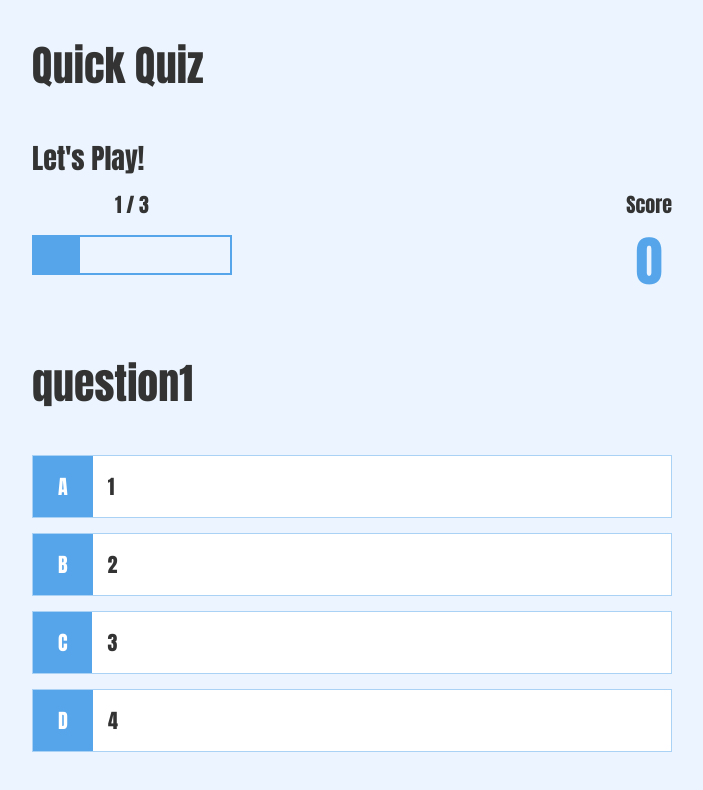
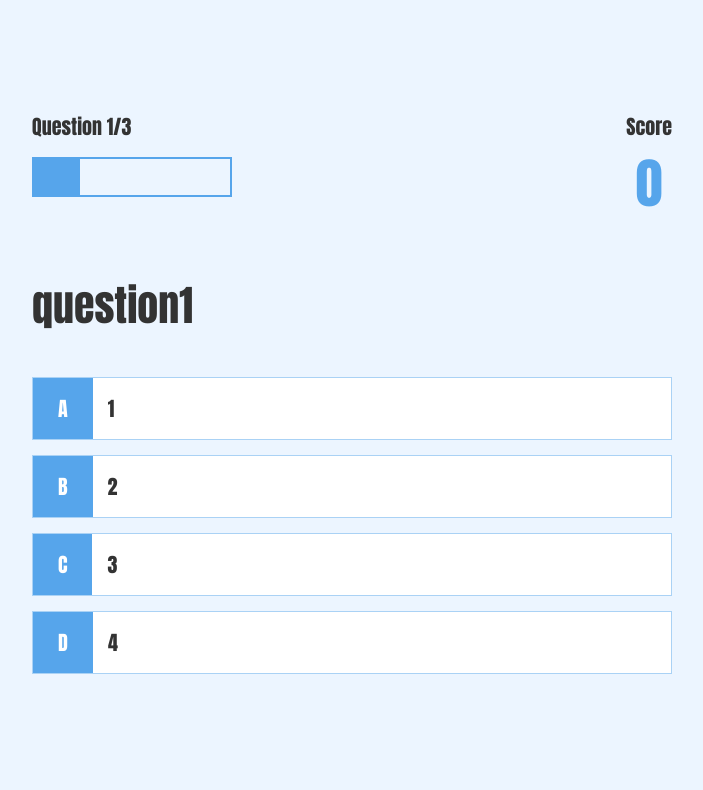
Before and after one commit to ellabryning/quickQuizApp, a website: page game.html in a window 1280 px wide. Shown: the whole page, without its empty margins (288-991 px from the left). Drawn offline with Linux system fonts and the light colour scheme.

Commit message:
yesterdays

```diff
--- a/end.js
+++ b/end.js
@@ -1,5 +1,3 @@
-
-
 const username = document.getElementById('username');
 const saveScoreBtn = document.getElementById('saveScoreBtn');
 const mostRecentScore = localStorage.getItem('mostRecentScore');
@@ -15,4 +13,4 @@ username.addEventListener('keyup', () => {
 function saveHighScore (e) {
   e.preventDefault();
   console.log('clicked save');
-};
+}
--- a/game.html
+++ b/game.html
@@ -11,15 +11,11 @@
     <body>
         <div class="container">
             <div id="game" class="justify-center flex-column">
-                <div id="heading" class="justify-center flex-colmun">
-                    <h2>Quick Quiz</h2>
-                    <h3>Let's Play!</h3>
-                </div>
                 <div id="hud">
                     <div id="hud-item">
-                        <p class="text-center hud-prefix" id="progressText">
+                        <p id="progressText" class="hud-prefix">
                             Question
-                        </p>
+                          </p>
                         <div id="progressBar">
                             <div id="progressComplete">
                             </div>
--- a/game.js
+++ b/game.js
@@ -70,7 +70,7 @@ function getNewQuestion () {
   }
 
   questionCounter++;
-  progressText.innerText = `${questionCounter} / ${maxQuestions}`;
+  progressText.innerText = `Question ${questionCounter}/${maxQuestions}`;
   progressComplete.style.width = `${((questionCounter / maxQuestions) * 100) - 10}%`;
 
   const questionIndex = Math.floor(Math.random() * availableQuestions.length);
```
Also changed, not shown: end.html (+1 -2 lines), index.html (+1 -1 lines), test/index.js (+40 -6 lines).
